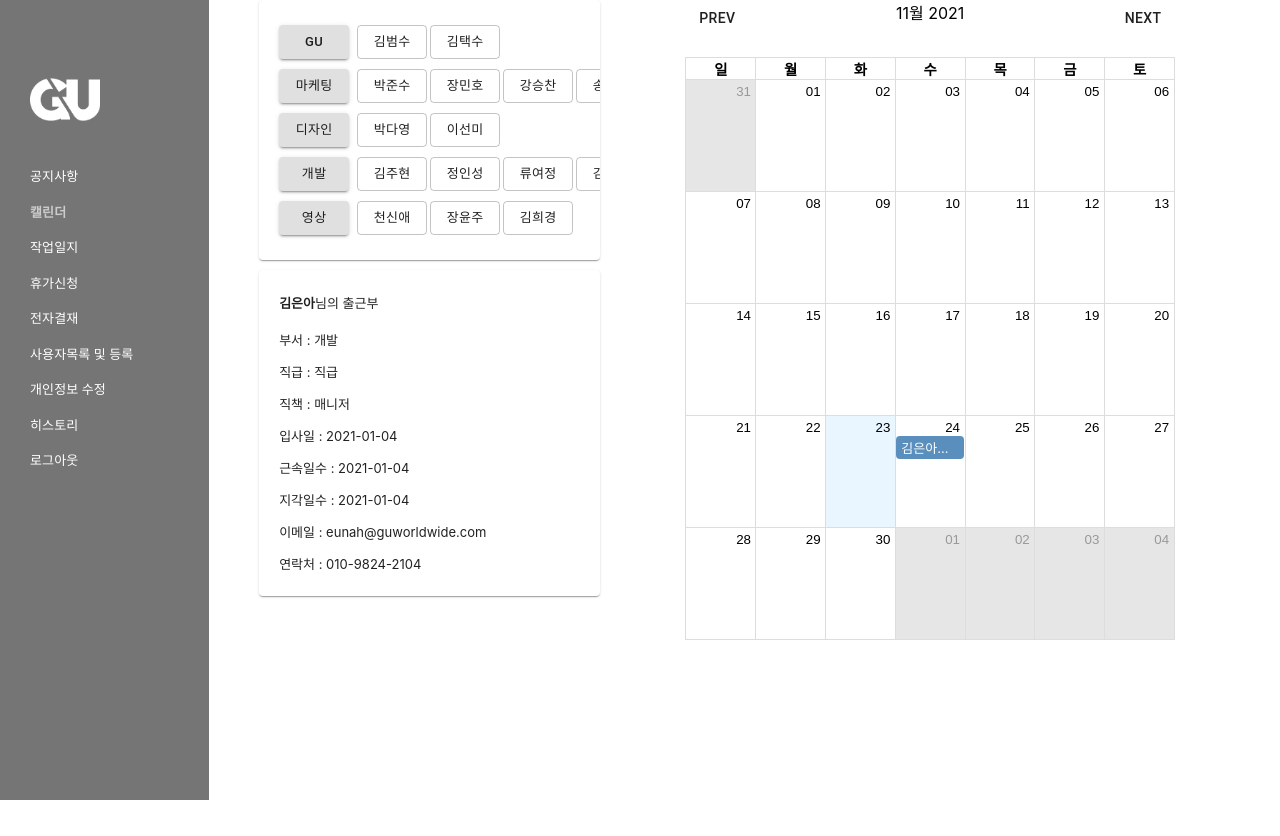
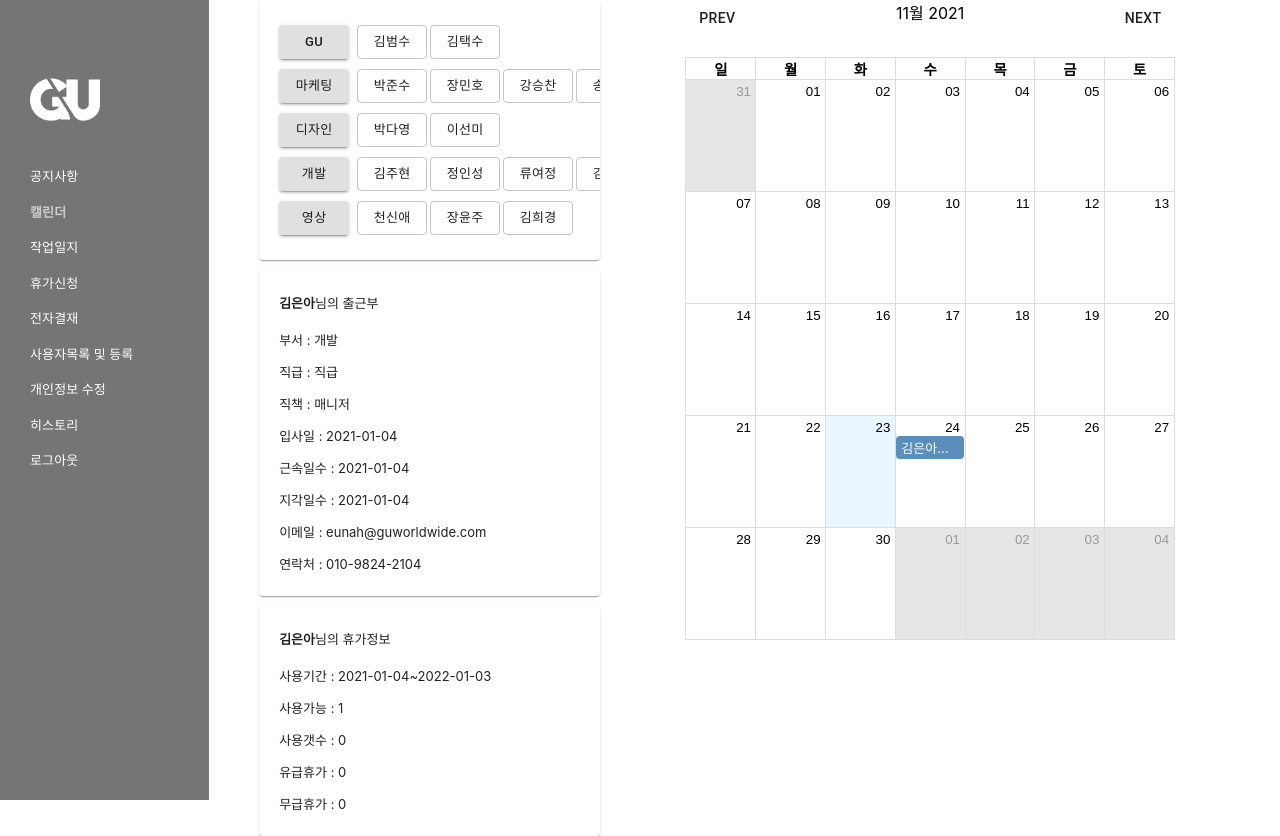
Before and after one commit to eunah3693/p_managementReact, a React (Create React App) app: page /calendar in a window 1280 px wide. Before the commit the page ends 800 px from the top, so only its background shows below. Built offline with nearby package versions, Linux system fonts and the light colour scheme.

Commit message:
calendar holidayinfo

```diff
--- /dev/null
+++ b/src/pages/HolidayInfo.js
@@ -0,0 +1,45 @@
+import React, { useState, useEffect } from 'react';
+import { makeStyles } from '@material-ui/core/styles';
+import Button from '@material-ui/core/Button';
+import Card from '@material-ui/core/Card';
+
+const useStyles = makeStyles((theme) => ({
+  layout:{
+    width:"100%",
+    padding:"10px 0 10px 20px",
+    textAlign:"left",
+    fontSize:"13px",
+    margin:"10px 0"
+  },
+  title:{
+      paddingBottom:"5px"
+  }
+
+}));
+let data=[
+   {
+       "name":"김은아",
+       "duration":"2021-01-04~2022-01-03",
+       "usable":1,
+       "used":0,
+       "paid":0,
+       "unpaid":0
+   }
+]
+function HolidayInfo(){
+  const classes = useStyles();
+
+
+  return (
+    <Card className={classes.layout}>
+        <p className={classes.title}><b>{data[0].name}</b>님의 휴가정보</p>
+        <p>사용기간 : {data[0].duration}</p>
+        <p>사용가능 : {data[0].usable}</p>
+        <p>사용갯수 : {data[0].used}</p>
+        <p>유급휴가 : {data[0].paid}</p>
+        <p>무급휴가 : {data[0].unpaid}</p>
+    </Card>
+  );
+}
+
+export default HolidayInfo;
--- a/src/pages/WorkCalendar.js
+++ b/src/pages/WorkCalendar.js
@@ -8,6 +8,7 @@ import BigCalendar from '../component/BigCalendar';
 import WorkCalendarData from '../pages/WorkCalendarData';
 import WorkerInfo from './WorkerInfo';
 import WorkInfo from './WorkInfo';
+import HolidayInfo from './HolidayInfo';
 
 const useStyles = makeStyles((theme) => ({
   layout:{
@@ -59,6 +60,7 @@ function WorkCalendar(){
         <div className={classes.calendarInfo}>
           <WorkerInfo></WorkerInfo>
           <WorkInfo></WorkInfo>
+          <HolidayInfo></HolidayInfo>
         </div>
         <div className={classes.calendar}>
           <BigCalendar events={WorkCalendarData} eventStyleGetter={eventStyleGetter}></BigCalendar>
--- a/src/pages/WorkInfo.js
+++ b/src/pages/WorkInfo.js
@@ -16,7 +16,7 @@ const useStyles = makeStyles((theme) => ({
   }
 
 }));
-let workData=[
+let data=[
    {
        "name":"김은아",
        "department":"개발",
@@ -35,15 +35,15 @@ function WorkInfo(){
 
   return (
     <Card className={classes.layout}>
-        <p className={classes.title}><b>{workData[0].name}</b>님의 출근부</p>
-        <p>부서 : {workData[0].department}</p>
-        <p>직급 : {workData[0].rank}</p>
-        <p>직책 : {workData[0].position}</p>
-        <p>입사일 : {workData[0].entryDate}</p>
-        <p>근속일수 : {workData[0].workingDay}</p>
-        <p>지각일수 : {workData[0].lateDay}</p>
-        <p>이메일 : {workData[0].email}</p>
-        <p>연락처 : {workData[0].phone}</p>
+        <p className={classes.title}><b>{data[0].name}</b>님의 출근부</p>
+        <p>부서 : {data[0].department}</p>
+        <p>직급 : {data[0].rank}</p>
+        <p>직책 : {data[0].position}</p>
+        <p>입사일 : {data[0].entryDate}</p>
+        <p>근속일수 : {data[0].workingDay}</p>
+        <p>지각일수 : {data[0].lateDay}</p>
+        <p>이메일 : {data[0].email}</p>
+        <p>연락처 : {data[0].phone}</p>
     </Card>
   );
 }
```
